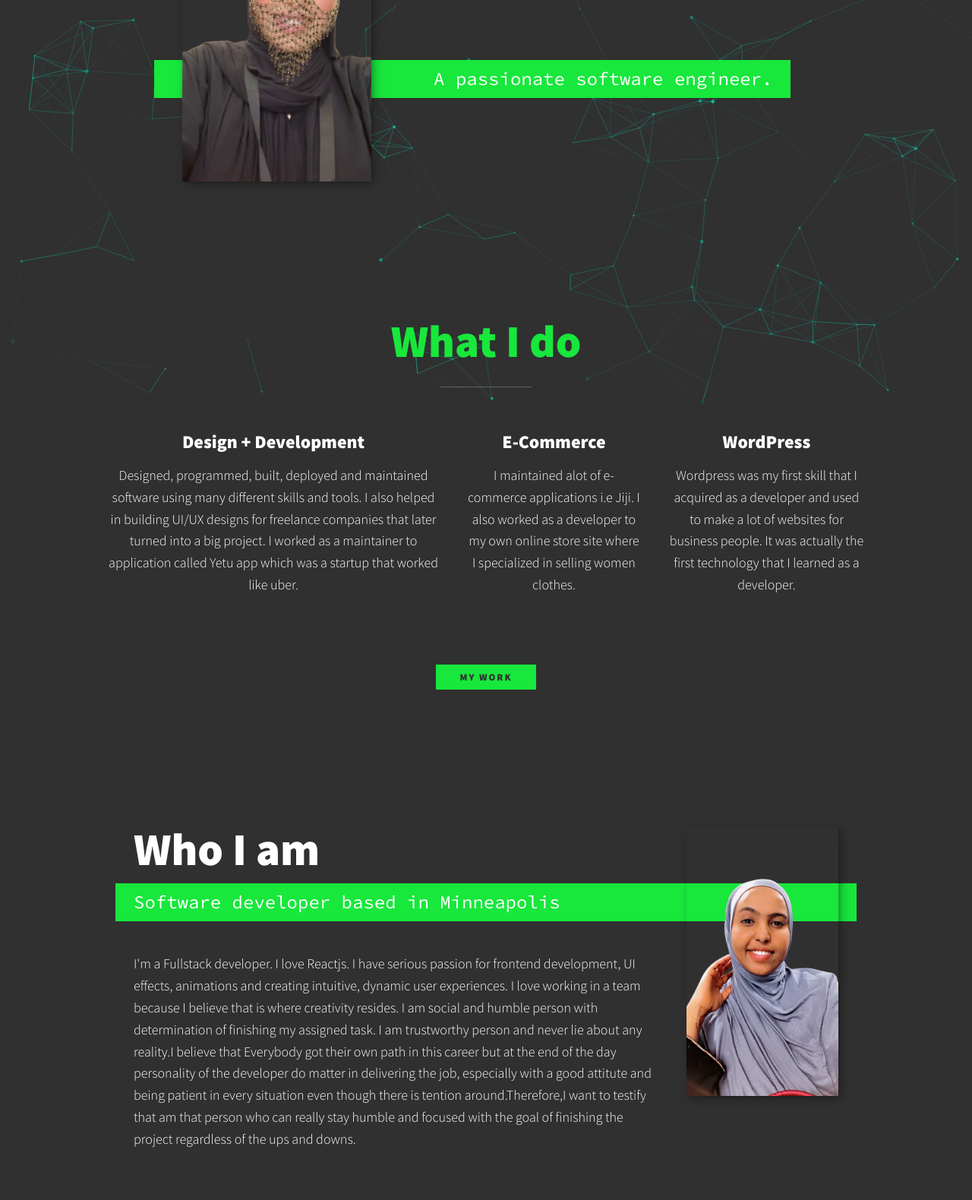
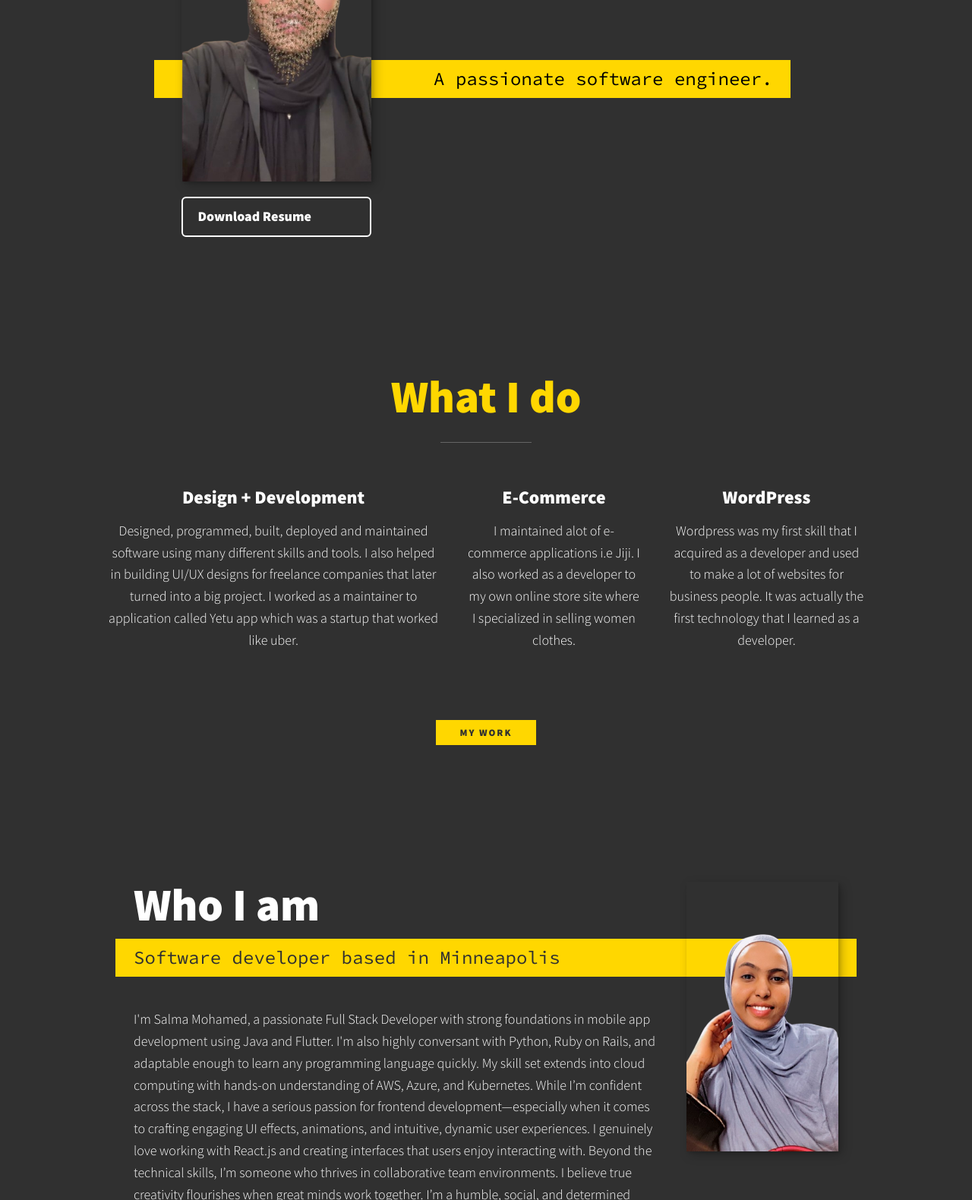
Before and after one commit to SalmaQueen/portfolio, a plain HTML site: page index.html in a window 1280 px wide. Shown: the part 395-1975 px from the top of the page at 76% size. Drawn offline with nearby package versions, Linux system fonts and the light colour scheme.

Commit message:
new changes

```diff
--- a/css/index.css
+++ b/css/index.css
@@ -15,7 +15,7 @@
 
     --clr-light: #fff;
     --clr-dark: #303030;
-    --clr-accent: #18e73c;
+    --clr-accent: gold;
 
     --fs-h1: 3rem;
     --fs-h2: 2.25rem;
@@ -76,6 +76,27 @@ strong { font-weight: var(--fw-bold) }
 }
 
 /* Buttons */
+.btn_download{
+
+        display: inline-block;
+        margin-top: 20px;
+        padding: 10px 20px;
+        background-color: #303030;
+        color: white;
+        text-decoration: none;
+        border-radius: 6px;
+        border:solid 2.5px white;
+        font-weight: bold;
+        transition: background-color 0.3s ease;
+
+
+}
+.btn_download:hover {
+    background-color: gold;
+
+    color:#303030;
+    border: none;
+}
 
 .btn {
     display: inline-block;
@@ -133,7 +154,7 @@ h3 { font-size: var(--fs-h3) }
     font-family: var(--ff-secondary);
     margin-bottom: 1em;
 }
-
+section__subtitle--intro
 .section__subtitle--work {
     color: var(--clr-accent);
     font-weight: var(--fw-bold);
@@ -370,6 +391,7 @@ header {
     }
 
     .section__subtitle--about {
+        color: #303030;
         grid-column: 1 / -1;
         grid-row: 2;
         position: relative;
@@ -390,15 +412,15 @@ header {
 
 .my-work {
     /* background-color: var(--clr-dark); */
-    color: var(--clr-light);
+    color: gold;
     text-align: center;
 }
 
 .portfolio {
     display: grid;
     grid-template-columns: repeat(auto-fit, minmax(300px, 1fr));
-    /* gap:10px;
-    align-items: stretch; */
+    gap:10px;
+    align-items: stretch;
 }
 
 .portfolio__item {
@@ -411,6 +433,10 @@ header {
     transition:
         transform 750ms cubic-bezier(.5, 0, .5, 1),
         opacity 250ms linear;
+        width: 300px;
+        height: 200px;
+        object-fit: cover;
+        display: block;
 }
 
 .portfolio__item:focus {
--- a/index.html
+++ b/index.html
@@ -1,19 +1,23 @@
 <!DOCTYPE html>
 <html lang="en">
+
 <head>
     <meta charset="UTF-8">
     <meta name="viewport" content="width=device-width, initial-scale=1.0">
     <title>Salma Mohamed Portfolio Website</title>
     <link rel="stylesheet" href="https://cdnjs.cloudflare.com/ajax/libs/normalize/7.0.0/normalize.min.css">
-        <link rel="stylesheet" href="https://cdnjs.cloudflare.com/ajax/libs/font-awesome/5.11.2/css/all.css" integrity="sha256-46qynGAkLSFpVbEBog43gvNhfrOj+BmwXdxFgVK/Kvc=" crossorigin="anonymous" />
+    <link rel="stylesheet" href="https://cdnjs.cloudflare.com/ajax/libs/font-awesome/5.11.2/css/all.css"
+        integrity="sha256-46qynGAkLSFpVbEBog43gvNhfrOj+BmwXdxFgVK/Kvc=" crossorigin="anonymous" />
 
     <!-- Update these with your own fonts -->
-        <link href="https://fonts.googleapis.com/css?family=Source+Code+Pro:400,900|Source+Sans+Pro:300,900&display=swap" rel="stylesheet">
-        <link rel="icon" href="./images//assets/logo.jpg" type="image/png">
-
+    <link href="https://fonts.googleapis.com/css?family=Source+Code+Pro:400,900|Source+Sans+Pro:300,900&display=swap"
+        rel="stylesheet">
+    <link rel="icon" href="./images/assets/logo.ico" type="image/x-icon">
+    <link rel="shortcut icon" href="./images/assets/logo.ico" type="image/x-icon">
     <link rel="stylesheet" href="css/index.css">
 
 </head>
+
 <body>
 
     <header>
@@ -41,8 +45,14 @@
         <h1 class="section__title section__title--intro">
             Hi, I am <strong>Salma Mohamed</strong>
         </h1>
-            <p class="section__subtitle section__subtitle--intro">A passionate software engineer. </p>
+        <p class="section__subtitle section__subtitle--intro" style="color:black;">A passionate software engineer.
+        </p>
+
+
         <img src="./images/assets/sal_ai.png" alt="a picture of salma Smith smiling" class="intro__img">
+
+        <a href="./images/assets/Salma_Mohamed.pdf" class="btn_download" download>Download Resume</a>
+
     </section>
 
 
@@ -53,7 +63,8 @@
             <div class="service">
                 <h3>Design + Development</h3>
                 <p>Designed, programmed, built, deployed and maintained software using many different skills and tools.
-                        I also helped in building UI/UX designs for freelance companies that later turned into a big project.
+                    I also helped in building UI/UX designs for freelance companies that later turned into a big
+                    project.
                     I worked as a maintainer to application called Yetu app which was a startup that worked like uber.
                 </p>
             </div> <!-- / service -->
@@ -61,12 +72,14 @@
             <div class="service">
                 <h3>E-Commerce</h3>
                 <p>I maintained alot of e-commerce applications i.e Jiji.
-                        I also worked as a developer to my own online store site where I specialized in selling women clothes.  </p>
+                    I also worked as a developer to my own online store site where I specialized in selling women
+                    clothes. </p>
             </div> <!-- / service -->
 
             <div class="service">
                 <h3>WordPress</h3>
-                    <p>Wordpress was my first skill that I acquired as a developer and used to make a lot of websites for business people.
+                <p>Wordpress was my first skill that I acquired as a developer and used to make a lot of websites for
+                    business people.
                     It was actually the first technology that I learned as a developer.
                 </p>
             </div> <!-- / service -->
@@ -79,15 +92,26 @@
     <!-- About me -->
     <section class="about-me" id="about">
         <h2 class="section__title section__title--about">Who I am</h2>
-           <p class="section__subtitle section__subtitle--about">Software  developer based in Minneapolis</p>
+        <p class="section__subtitle section__subtitle--about">Software developer based in Minneapolis</p>
 
         <div class="about-me__body">
-            <p>I'm a Fullstack developer. I love Reactjs. I have serious passion for frontend development,
-                 UI effects, animations and creating intuitive, dynamic user experiences. I love working in a team because I believe that is where creativity resides.
-                 I am social and humble person with determination of finishing my assigned task. I am trustworthy person and never lie about any reality.I believe that
-                 Everybody got their own path in this career but at the end of the day personality of the developer do matter in delivering the job,
-                 especially with a good attitute and being patient in every situation even though there is tention around.Therefore,I want to testify that
-                 am that person who can really stay humble and focused with the goal of finishing the project regardless of the ups and downs.
+            <p>I'm Salma Mohamed, a passionate Full Stack Developer with strong foundations in mobile app development
+                using Java and Flutter. I'm also highly conversant with Python, Ruby on Rails, and adaptable enough to
+                learn any programming language quickly.
+
+                My skill set extends into cloud computing with hands-on understanding of AWS, Azure, and Kubernetes.
+                While I’m confident across the stack, I have a serious passion for frontend development—especially when
+                it comes to crafting engaging UI effects, animations, and intuitive, dynamic user experiences. I
+                genuinely love working with React.js and creating interfaces that users enjoy interacting with.
+
+                Beyond the technical skills, I’m someone who thrives in collaborative team environments. I believe true
+                creativity flourishes when great minds work together. I’m a humble, social, and determined person,
+                always committed to completing the task at hand. I take pride in being trustworthy, transparent, and
+                focused—no matter how intense or challenging the situation might get.
+
+                At the end of the day, I believe that while technical skills get the job done, it’s the developer's
+                attitude, patience, and character that truly make the difference. I strive to bring those values to
+                every project I’m a part of.
             </p>
 
         </div>
@@ -98,40 +122,57 @@
     <!-- My Work -->
     <section class="my-work" id="work">
         <h2 class="section__title section__title--work">My work</h2>
-            <p class="section__subtitle section__subtitle--work">A selection of my range of work</p>
+        <p style="color:white;">A selection of my range of work</p>
 
         <div class="portfolio">
             <!-- Portfolio item 01 -->
             <a href="https://boston-project.netlify.app/" class="portfolio__item">
-                    <img src="https://images.pexels.com/photos/436413/pexels-photo-436413.jpeg?auto=compress&cs=tinysrgb&w=1600" alt="" class="portfolio__img">
+                <img src="https://images.pexels.com/photos/436413/pexels-photo-436413.jpeg?auto=compress&cs=tinysrgb&w=1600"
+                    alt="" class="portfolio__img">
             </a>
 
             <!-- Portfolio item 02 -->
             <a href="https://wizardly-swartz-e8c97f.netlify.app/" class="portfolio__item">
-                    <img src="https://images.pexels.com/photos/1036936/pexels-photo-1036936.jpeg?auto=compress&cs=tinysrgb&w=1600" alt="" class="portfolio__img">
+                <img src="https://images.pexels.com/photos/1036936/pexels-photo-1036936.jpeg?auto=compress&cs=tinysrgb&w=1600"
+                    alt="" class="portfolio__img">
             </a>
 
             <!-- Portfolio item 03 -->
             <a href="https://www.purpink.co.ke/" class="portfolio__item">
-                    <img src="https://images.pexels.com/photos/1050244/pexels-photo-1050244.jpeg?auto=compress&cs=tinysrgb&w=1600" alt="" class="portfolio__img">
+                <img src="https://images.pexels.com/photos/1050244/pexels-photo-1050244.jpeg?auto=compress&cs=tinysrgb&w=1600"
+                    alt="" class="portfolio__img">
             </a>
 
             <!-- Portfolio item 04 -->
             <a href="https://dev-reallestate.pantheonsite.io/" class="portfolio__item">
-                    <img src="https://images.pexels.com/photos/7746904/pexels-photo-7746904.jpeg?auto=compress&cs=tinysrgb&w=1600" alt="" class="portfolio__img">
+                <img src="https://images.pexels.com/photos/7746904/pexels-photo-7746904.jpeg?auto=compress&cs=tinysrgb&w=1600"
+                    alt="" class="portfolio__img">
             </a>
 
             <!-- Portfolio item 05 -->
             <a href="https://healthy-fitness-app.netlify.app/" class="portfolio__item">
-                    <img src="https://images.pexels.com/photos/1954524/pexels-photo-1954524.jpeg?auto=compress&cs=tinysrgb&w=1600" alt="" class="portfolio__img">
+                <img src="https://images.pexels.com/photos/1954524/pexels-photo-1954524.jpeg?auto=compress&cs=tinysrgb&w=1600"
+                    alt="" class="portfolio__img">
             </a>
             <!-- Portfolio item 06 -->
             <a href="https://ocean-life-suppliers.netlify.app/" class="portfolio__item">
-                    <img src="https://images.pexels.com/photos/1894346/pexels-photo-1894346.jpeg?auto=compress&cs=tinysrgb&w=1600" alt="" class="portfolio__img">
+                <img src="https://images.pexels.com/photos/1894346/pexels-photo-1894346.jpeg?auto=compress&cs=tinysrgb&w=1600"
+                    alt="" class="portfolio__img">
             </a>
             <!-- Portfolio item 07 -->
             <a href="https://monalisa-ke.netlify.app/" class="portfolio__item">
-                    <img src="https://images.pexels.com/photos/15051708/pexels-photo-15051708.jpeg?auto=compress&cs=tinysrgb&w=1600" alt="" class="portfolio__img">
+                <img src="https://images.pexels.com/photos/15051708/pexels-photo-15051708.jpeg?auto=compress&cs=tinysrgb&w=1600"
+                    alt="" class="portfolio__img">
+            </a>
+
+
+
+            <a href="https://jiji.co.ke/" class="portfolio__item">
+                <img src="./images/assets/jiji.png" alt="" class="portfolio__img">
+            </a>
+
+            <a href="https://64af1b08c35f5726f9ea2bc0--grand-cocada-b48e88.netlify.app/" class="portfolio__item">
+                <img src="./images/assets/microlend.png" alt="" class="portfolio__img">
             </a>
         </div>
     </section>
@@ -181,6 +222,7 @@
                     "stroke": { "width": 0, "color": "#000" }
                 },
                 "opacity": {
+                    https://www.purpink.co.ke/
                         "value": 0.6,
                     "random": true
                 },
@@ -219,4 +261,5 @@
     </script>
 
 </body>
+
 </html>
```
Also changed, not shown: images/Group 1.png (deleted), images/Group 1@2x.svg (deleted), images/IMG-20221014-WA0046.jpg (deleted), images/assets/jiji.png (added), images/assets/logo.ico (added), images/assets/microlend.png (added), images/hey.svg (deleted), images/sal.jpg (deleted), images/undraw_profile_data_re_v81r.svg (deleted), images/undraw_super_woman_dv0y (1).png (deleted), 1 other file. Lines whose indentation alone changed are shown as unchanged.
